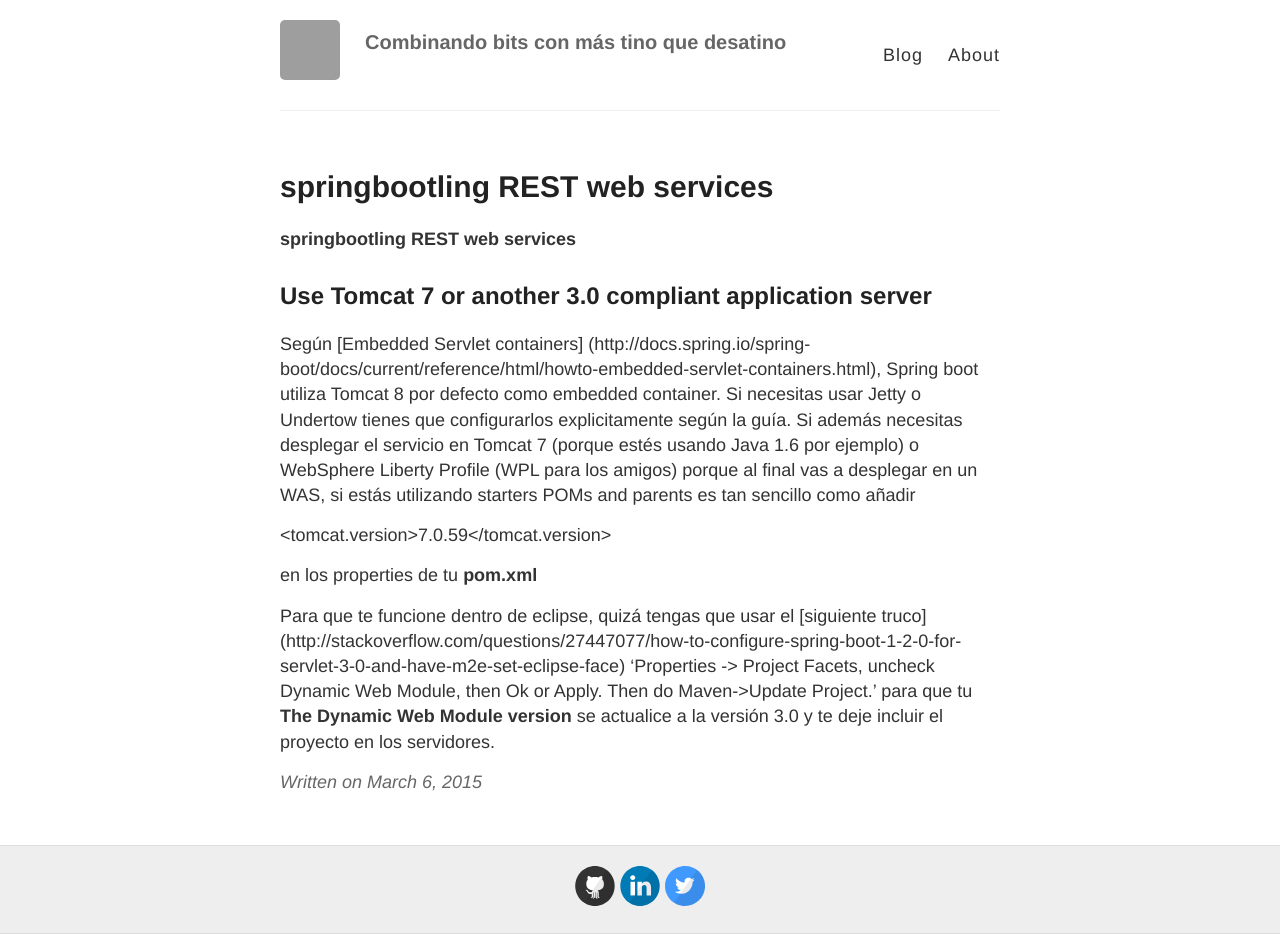
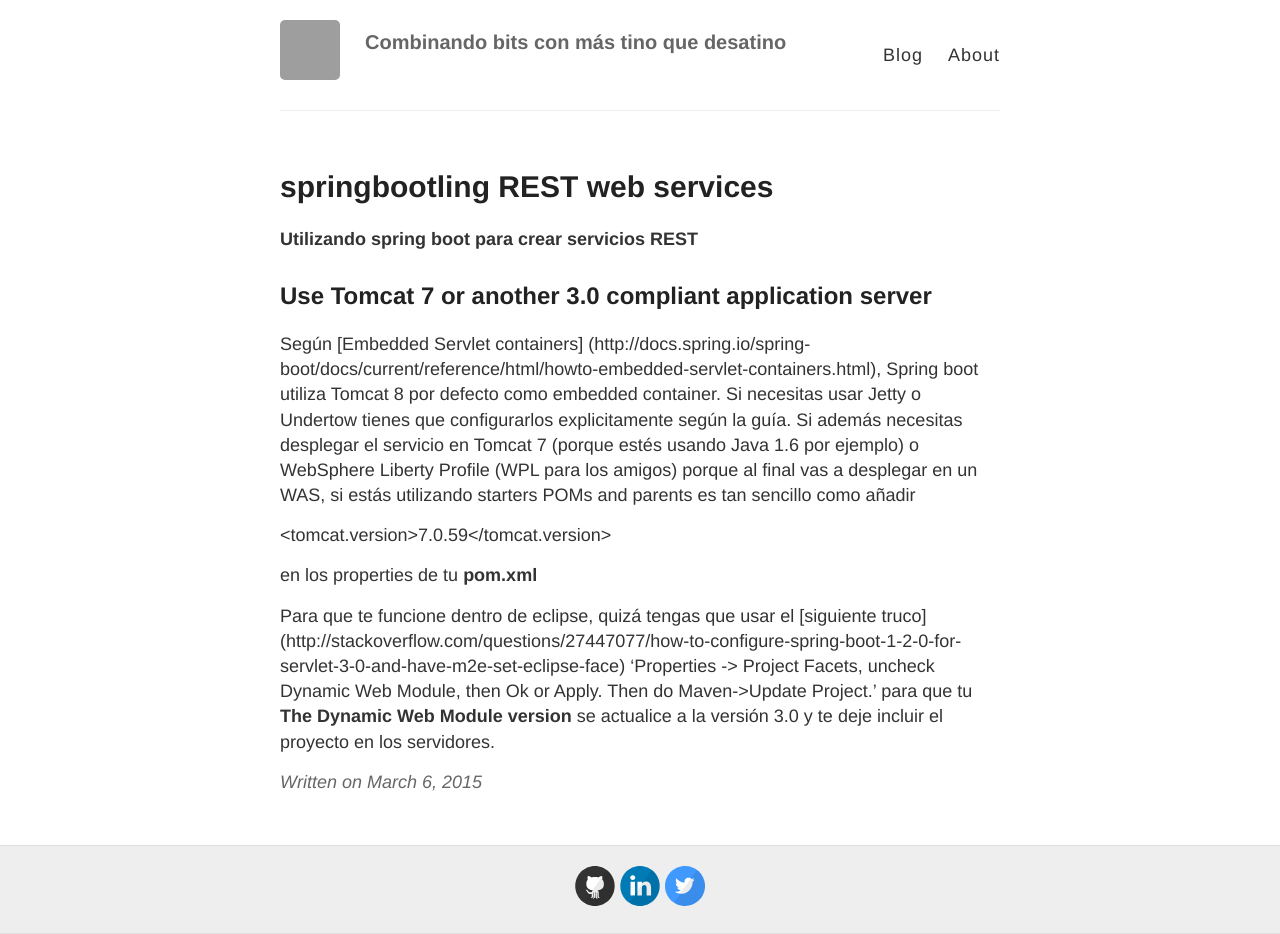
Before and after one commit to alpoza/alpoza.github.io, a Jekyll site: the page built from _posts/2015-03-06-springbootling-web-services.md, in a window 1280 px wide. Built offline with Jekyll 4.4.1, drawn with Linux system fonts in a browser that asks for light colours; Markdown is read by kramdown in place of the engine named in the settings; comment, search, counter and statistics services are not loaded; grey boxes are pictures that could not be loaded.

Commit message:
Update 2015-03-06-springbootling-web-services.md

```diff
--- a/_posts/2015-03-06-springbootling-web-services.md
+++ b/_posts/2015-03-06-springbootling-web-services.md
@@ -7,7 +7,7 @@ Tags: REST, spring boot
 Authors: Alberto Poza
 Summary: Como utilizar spring boot para crear servicios REST
 ---
-**springbootling REST web services**
+**Utilizando spring boot para crear servicios REST**
 
 ## Use Tomcat 7 or another 3.0 compliant application server
 Según [Embedded Servlet containers] (http://docs.spring.io/spring-boot/docs/current/reference/html/howto-embedded-servlet-containers.html), Spring boot utiliza Tomcat 8 por defecto como embedded container. Si necesitas usar Jetty o Undertow tienes que configurarlos explicitamente según la guía. Si además necesitas desplegar el servicio en Tomcat 7 (porque estés usando Java 1.6 por ejemplo) o WebSphere Liberty Profile (WPL para los amigos) porque al final vas a desplegar en un WAS, si estás utilizando starters POMs and parents es tan sencillo como añadir
```
